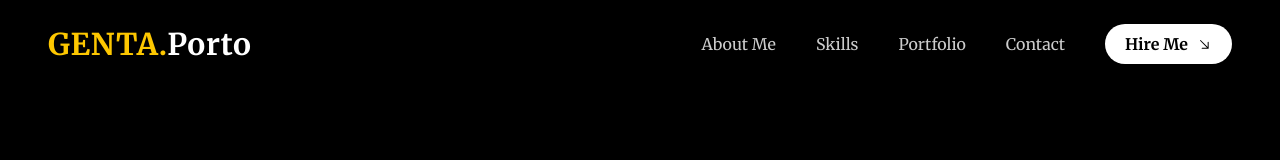
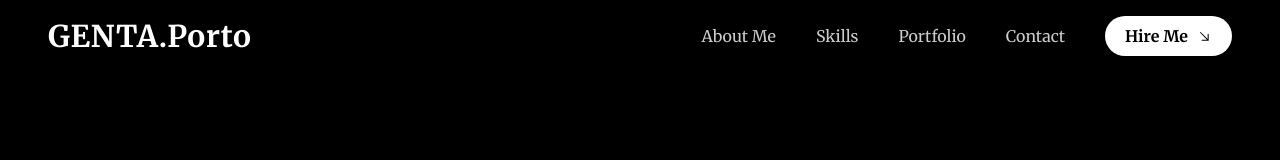
Before and after one commit to genta-bahana-nagari/portfolio-page, a React (Vite) app: page / in a window 1280 px wide. Shown: the top 160 px of the page. Built offline with nearby package versions, Linux system fonts and the light colour scheme; a web font is replaced by a local one.

Commit message:
fix: navbar

```diff
--- a/src/components/Navbar.jsx
+++ b/src/components/Navbar.jsx
@@ -22,13 +22,13 @@ const Navbar = () => {
   ];
 
   return (
-    <nav className="fixed top-0 left-0 z-30 w-full bg-black mt-2 py-4 px-6 md:px-12 flex justify-between items-center text-white shadow-md overflow-x-hidden">
+    <nav className="fixed top-0 left-0 z-30 w-full bg-black/90 py-4 px-6 md:px-12 flex justify-between items-center text-white shadow-md overflow-x-hidden">
       {/* Logo */}
       <a
         href="#"
-        className="text-2xl text-yellow-400 md:text-3xl font-bold tracking-wide"
+        className="text-2xl text-white md:text-3xl font-bold tracking-wide"
       >
-        GENTA.<span className="text-white">Porto</span>
+        GENTA.Porto
       </a>
 
       {/* Desktop Menu */}
@@ -75,7 +75,7 @@ const Navbar = () => {
 
       {/* Mobile Menu */}
       <div
-        className={`fixed top-0 right-0 h-full w-2/3 sm:w-1/2 max-w-[100vw] bg-black text-white px-6 py-8 z-30 transform transition-transform duration-300 ease-in-out ${
+        className={`fixed top-0 right-0 h-full w-2/3 sm:w-1/2 max-w-[100vw] bg-black/75 text-white px-6 py-8 z-30 transform transition-transform duration-300 ease-in-out ${
           isOpen ? "translate-x-0" : "translate-x-full"
         }`}
       >
```
